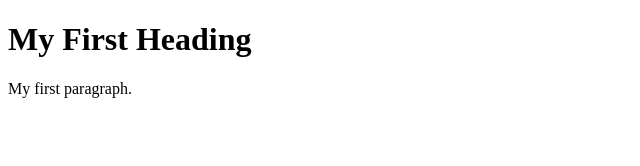
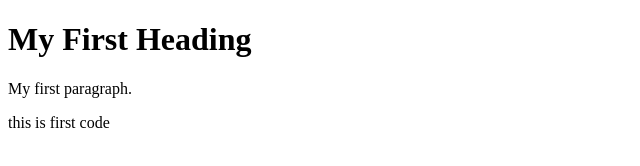
Before and after one commit to ammol1990/secondproject, a plain HTML site: page index.html in a window 1280 px wide. Shown: the whole page, without its empty margins (0-640 px from the left). Drawn offline with Linux system fonts and the light colour scheme.

Commit message:
new line inserted

```diff
--- a/index.html
+++ b/index.html
@@ -4,6 +4,7 @@
 
 <h1>My First Heading</h1>
 <p>My first paragraph.</p>
+<p> this is first code </p>
 
 </body>
 </html>
```
